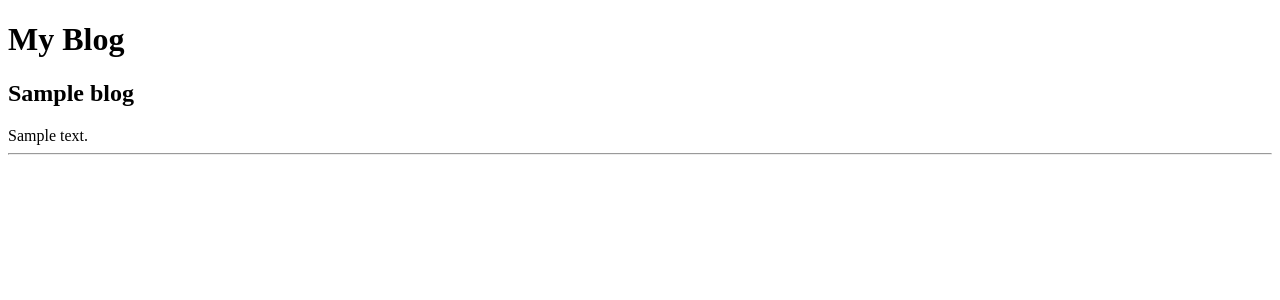
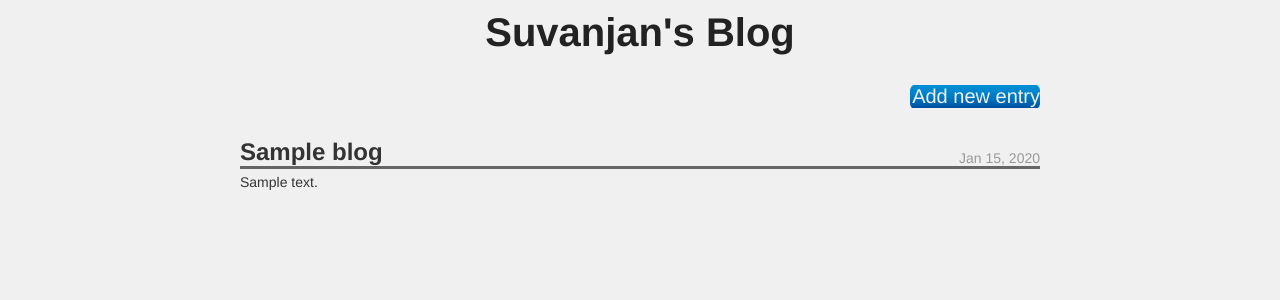
Before and after one commit to smukherj1/hello-udacity, a Python web app: template lesson3_hw1/templates/index.html in a window 1280 px wide. Shown: the top 300 px of the page. Run offline with Jinja, Linux system fonts and the light colour scheme; the template is opened without the code that fills it: most values are stand-ins (such as "Sample title", 1, 10 or a date in 2020).

Commit message:
Add some style to make the website look a bit more respectable

```diff
--- a/lesson3_hw1/app.yaml
+++ b/lesson3_hw1/app.yaml
@@ -5,11 +5,14 @@ api_version: 1
 threadsafe: yes
 
 handlers:
+- url: /static
+  static_dir: static
+
 - url: /favicon\.ico
   static_files: favicon.ico
   upload: favicon\.ico
 
-- url: .*
+- url: /.*
   script: main.app
 
 libraries:
--- a/lesson3_hw1/main.py
+++ b/lesson3_hw1/main.py
@@ -30,6 +30,9 @@ class Blog(db.Model):
 	subject = db.StringProperty()
 	content = db.TextProperty()
 	created = db.DateTimeProperty(auto_now_add=True)
+
+	def get_content(self):
+		return self.content.replace('\n', '<br>')
 
 class Handler(webapp2.RequestHandler):
 	def render_str(self, template, **params):
--- /dev/null
+++ b/lesson3_hw1/static/main.css
@@ -0,0 +1,96 @@
+body {
+    font-family: Helvetica, Arial, sans-serif;
+    font-size: 14px;
+    background-color: #F0F0F0;
+    width: 800px;
+    margin: 0 auto;
+    padding: 10px;
+    color: #333;
+}
+
+h2 {
+    font-size: 24px;
+    font-weight: bold;
+    margin-bottom: 20px;
+}
+
+.error {
+    color: red;
+}
+
+label {
+  display: block;
+  font-size: 20px;
+}
+
+label + label {
+    margin-top: 20px;
+}
+
+input[type=text] {
+    width: 500px;
+    font-size: 20px;
+    padding: 2px;
+    font-family: monospace;
+}
+
+textarea {
+  width: 500px;
+  height: 400px;
+  font-size: 17px;
+  font-family: monospace;
+}
+
+input[type=submit] {
+  font-size: 24px;
+}
+
+.main-title {
+    display: block;
+    color: #222;
+    font-size: 40px;
+    font-weight: bold;
+    text-align: center;
+    margin-bottom: 30px;
+    text-decoration: none;
+}
+
+.main-links {
+    display: block;
+    color: #F0F0F0;
+    font-size: 20px;
+ /*   font-weight: bold; */
+    text-align: right;
+    margin-bottom: 30px;
+    text-decoration: none;
+    background-image: url('/static/blue-button.png');
+    background-repeat: no-repeat;
+    background-size: 130px 40px;
+    background-position: right;
+}
+
+.post + .post {
+    margin-top: 15px;
+}
+
+.post-heading {
+    position: relative;
+    border-bottom: 3px solid #666;
+}
+
+.post-title {
+    font-size: 24px;
+    font-weight: bold;
+}
+
+.post-date {
+    position: absolute;
+    right: 0px;
+    bottom: 0px;
+    color: #999;
+
+}
+
+.post-content {
+    margin-top: 5px;
+}
--- /dev/null
+++ b/lesson3_hw1/templates/base.html
@@ -0,0 +1,23 @@
+<!DOCTYPE html>
+<html>
+<head>
+  <link type="text/css" rel="stylesheet" href="/static/main.css" />
+
+  <title>Suvanjan's Blog</title>
+</head>
+
+<body>
+  <a href="/" class="main-title">
+    Suvanjan's Blog
+  </a>
+  <a href="/newpost" class="main-links">
+  	Add new entry
+  </a>
+
+  <div id="content">
+  {% block content %}
+  {% endblock %}
+  </div>
+</body>
+
+</html>
--- a/lesson3_hw1/templates/index.html
+++ b/lesson3_hw1/templates/index.html
@@ -1,14 +1,21 @@
-<!DOCTYPE HTML>
-<html>
-	<body>
-		<title>My Blog</title>
-		<h1>My Blog</h1>
-		{% for b in blogs %}
-			<h2>{{ b.subject }}</h2>
-			<div>
-			{{ b.content }}
-			</div>
-			<hr>
-		{% endfor %}
-	</body>
-</html>
+{% extends "base.html" %}
+
+{% block content %}
+	{% for b in blogs %}
+		<div class="post">
+  			<div class="post-heading">
+    			<div class="post-title">
+      			{{b.subject}}
+    			</div>
+
+    			<div class="post-date">
+      			{{b.created.strftime("%b %d, %Y")}}
+    			</div>
+  			</div>
+
+  			<div class="post-content">
+    			{{ b.get_content() | safe }}
+  			</div>
+		</div>
+	{% endfor %}
+{% endblock %}
```
Also changed, not shown: lesson3_hw1/templates/new.html (+16 -23 lines), lesson3_hw1/static/blue-button.png (added), 1 other file.
